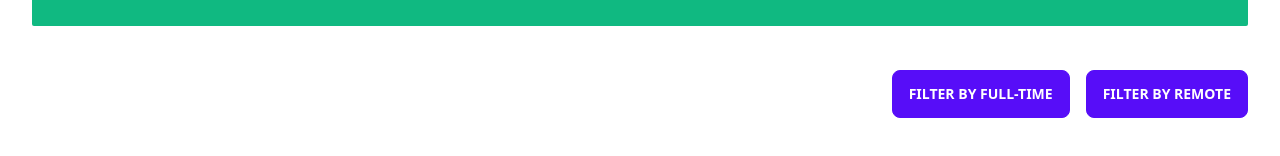
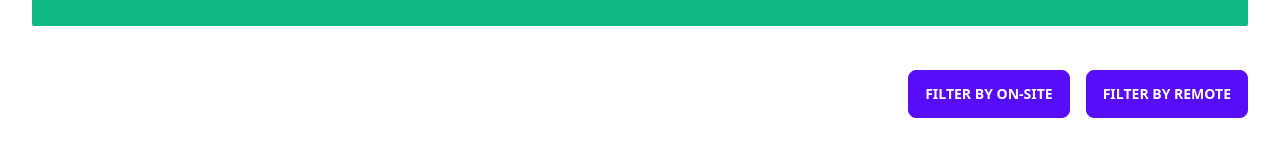
Before and after one commit to Rashed967/career-hub, a React (Vite) app: page /applied-jobs in a window 1280 px wide. Shown: the part 218-374 px from the top of the page. Built offline with nearby package versions, Linux system fonts and the light colour scheme.

Commit message:
remote or onsite done

```diff
--- a/src/components/AppliedJobs/AppliedJobs.jsx
+++ b/src/components/AppliedJobs/AppliedJobs.jsx
@@ -22,13 +22,13 @@ const AppliedJobs = () => {
       }
 
     const filterByRemote = () =>{
-        const filtering = appliedJobs.filter(job => job.fulltime_or_parttime === 'Part-Time')
+        const filtering = appliedJobs.filter(job => job.remote_or_onsite === 'Remote')
         appliedJobs = filtering
         console.log(appliedJobs)
     }
 
     const filterByFullTime = () =>{
-        const filtering = appliedJobs.filter(job => job.fulltime_or_parttime === 'Full-time')
+        const filtering = appliedJobs.filter(job => job.remote_or_onsite === 'Onsite')
         appliedJobs = filtering
         console.log(appliedJobs)
     }
@@ -40,7 +40,7 @@ const AppliedJobs = () => {
             </div>
             <div className='flex mt-11 flex-row-reverse gap-x-4'>
                 <button onClick={() => filterByRemote('Part-Time')} className='btn btn-primary '>Filter By Remote</button>
-                <button onClick={() => filterByFullTime('Full-time')} className='btn btn-primary '>Filter By Full-Time</button>
+                <button onClick={() => filterByFullTime('Full-time')} className='btn btn-primary '>Filter By on-site</button>
             </div>
             {
                 appliedJobs.map((job, index) => <AppliedJob
```
